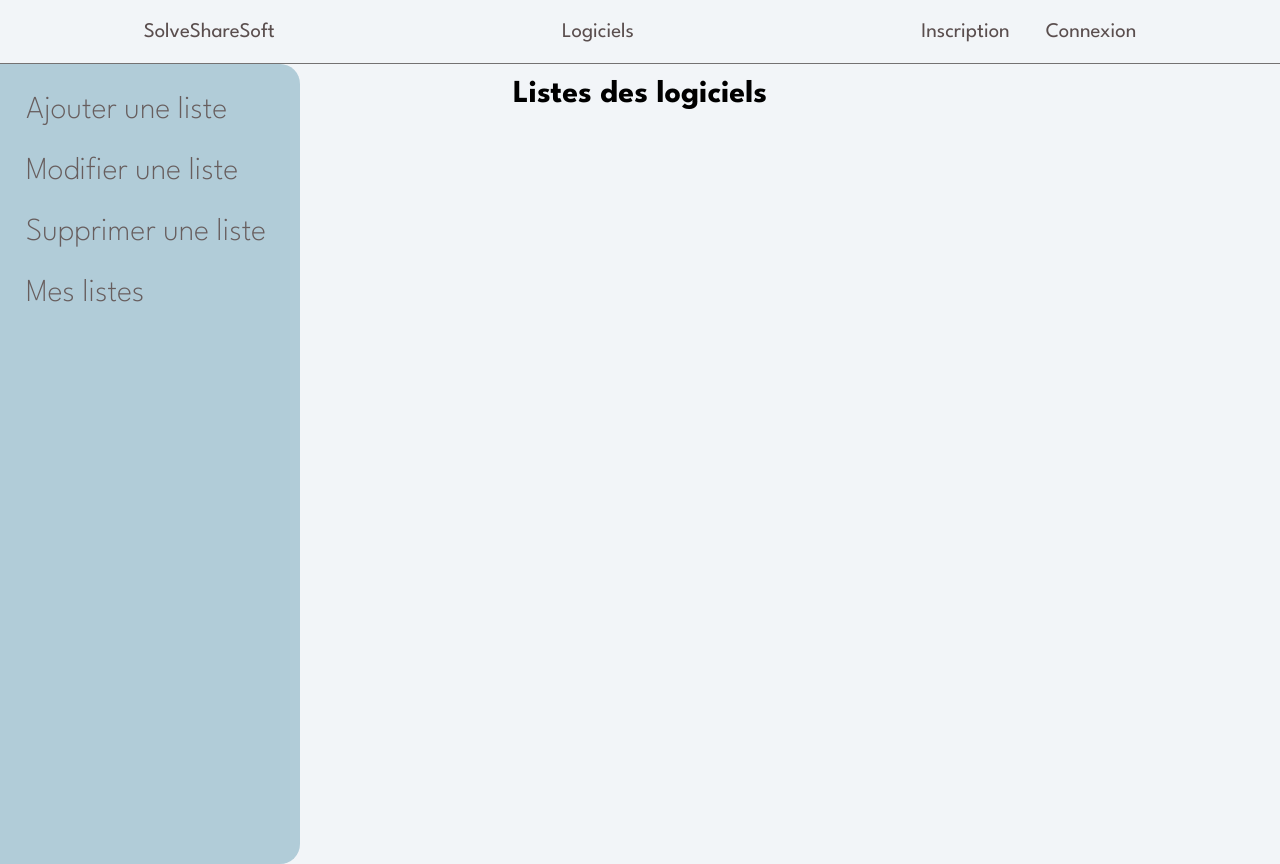
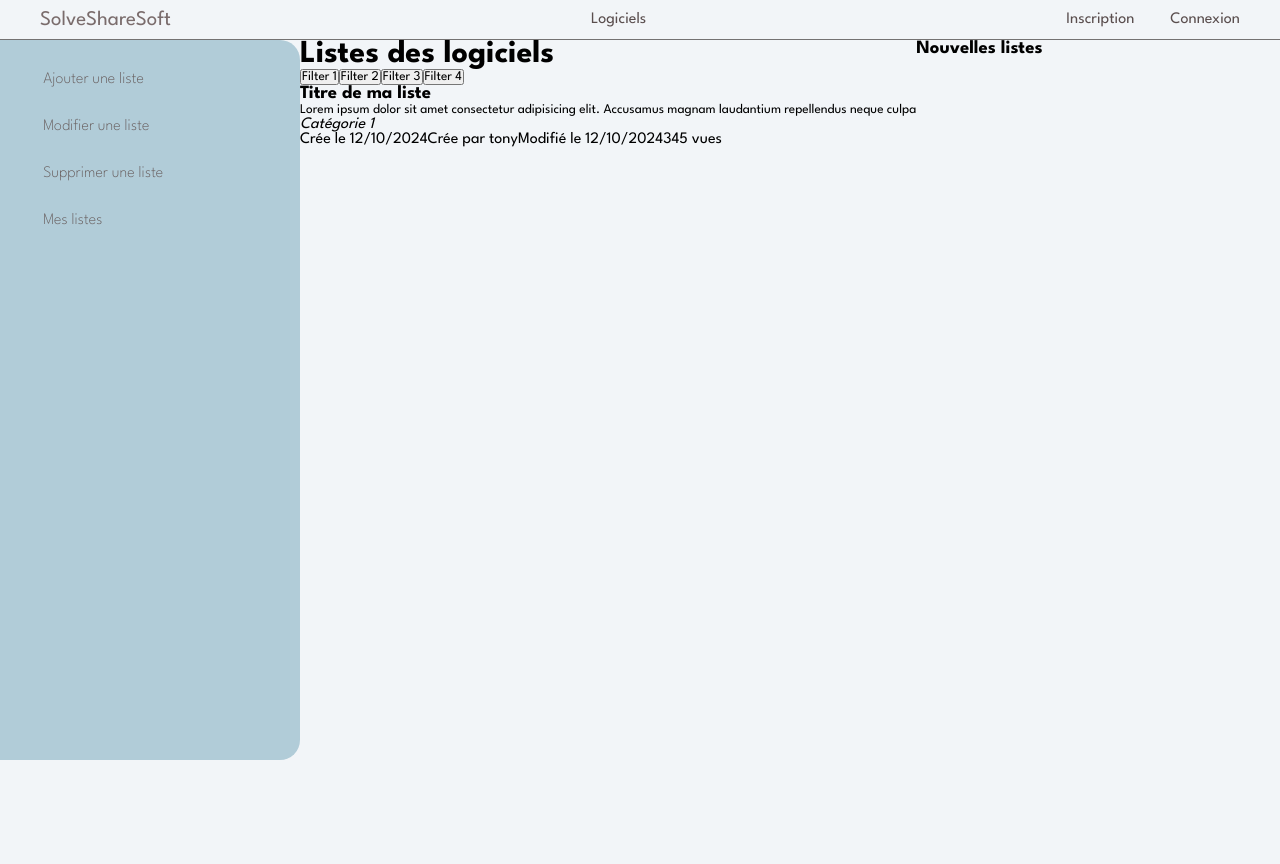
Before and after one commit to tobiridi/SolveShareSoft, an Angular app in the folder SolveShareSoft-Frontend/: page /softwares in a window 1280 px wide. After the commit the page ends 800 px from the top, so only its background shows below. Built offline with nearby package versions, Linux system fonts and the light colour scheme.

Commit message:
[IMP] global style

```diff
--- a/SolveShareSoft-Frontend/src/app/app.component.html
+++ b/SolveShareSoft-Frontend/src/app/app.component.html
@@ -1 +1,10 @@
-<router-outlet></router-outlet>
+<header>
+    <app-navbar></app-navbar>
+</header>
+<main>
+    <!--TODO: dynamic sidebar-->
+    <router-outlet></router-outlet>
+</main>
+<footer>
+
+</footer>
--- a/SolveShareSoft-Frontend/src/app/app.component.ts
+++ b/SolveShareSoft-Frontend/src/app/app.component.ts
@@ -1,12 +1,13 @@
 import { Component } from '@angular/core';
 import { RouterOutlet } from '@angular/router';
+import { NavbarComponent } from "./navbar/navbar.component";
 
 @Component({
     selector: 'app-root',
     standalone: true,
     templateUrl: './app.component.html',
     styleUrl: './app.component.scss',
-    imports: [RouterOutlet]
+    imports: [RouterOutlet, NavbarComponent]
 })
 export class AppComponent {
 
--- a/SolveShareSoft-Frontend/src/app/errorpage/errorpage.component.html
+++ b/SolveShareSoft-Frontend/src/app/errorpage/errorpage.component.html
@@ -1,6 +1,2 @@
-<header>
-    <h1>404 Page non trouvée</h1>
-</header>
-<main>
-    <p>Redirection vers la page d'accueil...</p>
-</main>
+<h1>404 Page non trouvée</h1>
+<p>Redirection vers la page d'accueil...</p>
--- a/SolveShareSoft-Frontend/src/app/home/home.component.html
+++ b/SolveShareSoft-Frontend/src/app/home/home.component.html
@@ -1,4 +1 @@
-<app-navbar></app-navbar>
-<header>
-    <h1>Bienvenue sur la page d'accueil</h1>
-</header>
+<h1>Bienvenue sur la page d'accueil</h1>
--- a/SolveShareSoft-Frontend/src/app/login/login.component.html
+++ b/SolveShareSoft-Frontend/src/app/login/login.component.html
@@ -1,8 +1,4 @@
-<app-navbar></app-navbar>
-<header>
 <h1>Formulaire de connexion</h1>
-</header>
-<main>
 <form action="#" method="post" [formGroup]="loginForm" class="login" (ngSubmit)="validLoginForm()">
     <label for="email">Email</label><input type="email" name="email" id="email" formControlName="email">
     <label for="password">Mot de passe</label><input type="password" name="password" id="password" formControlName="password">
@@ -17,4 +13,3 @@
         }
     </div>
 </form>
-</main>
--- a/SolveShareSoft-Frontend/src/app/navbar/navbar.component.scss
+++ b/SolveShareSoft-Frontend/src/app/navbar/navbar.component.scss
@@ -1,22 +1,21 @@
 .navbar {
     display: flex;
     flex-direction: row;
-    justify-content: space-around;
+    justify-content: space-between;
     align-items: center;
     border-bottom: 1px solid #747272;
-    height: 4rem;
+    height: 100%;
+    padding: 0 2.5rem;
 
     .logo {
         a {
             font-size: 1.3rem;
-            color: #5a4e4e;
+            color: #7a6c6c;
             text-decoration: none;
         }
 
         a:hover {
             color: #101010;
-            text-decoration: underline;
-            // font-size: 1.5rem;
         }
     }
 
@@ -32,7 +31,7 @@
             list-style: none;
 
             a {
-                font-size: 1.3rem;
+                font-size: 1rem;
                 text-decoration: none;
                 color: #5a4e4e;
                 transition: all 0.3s ease-out;
@@ -50,7 +49,6 @@
             margin-right: 0px;
         }
     }
-}
 
     .register-login {
         display: flex;
@@ -58,3 +56,4 @@
         justify-content: space-between;
         gap: 1rem;
     }
+}
--- a/SolveShareSoft-Frontend/src/app/register/register.component.html
+++ b/SolveShareSoft-Frontend/src/app/register/register.component.html
@@ -1,8 +1,4 @@
-<app-navbar></app-navbar>
-<header>
 <h1>Formulaire d'inscription</h1>
-</header>
-<main>
 <form action="#" method="post" [formGroup]="registerFrom" class="register" (ngSubmit)="validRegisterForm()">
     @switch (currentPage) {
         @case (1) {
@@ -51,4 +47,3 @@
         <p>Le mot de passe doit être de min 8 caractères.</p>
     </section>
 </form>
-</main>
--- a/SolveShareSoft-Frontend/src/app/sidebar/sidebar.component.scss
+++ b/SolveShareSoft-Frontend/src/app/sidebar/sidebar.component.scss
@@ -1,34 +1,33 @@
+:host {
+    height: 100%;
+}
+
 .sidebar {
-    position: absolute;
     width: 300px;
-    height: 100vh;
     background-color: #b1ccd8;
-    padding-left: 1rem;
+    height: 100%;
+    padding: 2rem;
     border-top-right-radius: 20px;
     border-bottom-right-radius: 20px;
+
+    li {
+        user-select: none;
+        list-style: none;
+        margin-bottom: 2rem;
+
+        a {
+            font-size: 1rem;
+            padding: 0.5rem 0.7rem;
+            text-decoration: none;
+            color: #675d5d;
+            font-weight: 200;
+            cursor: pointer;
+        }
+
+        a:hover {
+            color: #101010;
+            background-color: #c2e9b1;
+            border-radius: 20px;
+        }
+    }
 }
-
-.sidebar ul {
-    position: relative;
-}
-
-.sidebar li {
-    user-select: none;
-    list-style: none;
-    margin: 2rem 0;
-}
-
-.sidebar li a {
-    font-size: 2rem;
-    text-decoration: none;
-    color: #675d5d;
-    cursor: pointer;
-    padding: 5px 10px;
-    font-weight: 200;
-}
-
-.sidebar li a:hover {
-    color: #101010;
-    background-color: #c2e9b1;
-    border-radius: 20px;
-}
--- a/SolveShareSoft-Frontend/src/app/softwares/softwares.component.html
+++ b/SolveShareSoft-Frontend/src/app/softwares/softwares.component.html
@@ -1,16 +1,15 @@
-<app-navbar></app-navbar>
 <app-sidebar></app-sidebar>
-<header>
+<div class="container">
+    <div class="content">
         <h1>Listes des logiciels</h1>
-</header>
-<main>
-    <!-- <div class="filters">
+        <div class="content-filters">
             <button type="button">Filter 1</button>
             <button type="button">Filter 2</button>
             <button type="button">Filter 3</button>
             <button type="button">Filter 4</button>
         </div>
 
+        <div class="content-softlist">
             <article class="list-container">
                 <h3>Titre de ma liste</h3>
                 <p><small>Lorem ipsum dolor sit amet consectetur adipisicing elit. Accusamus magnam laudantium repellendus neque culpa</small></p>
@@ -22,12 +21,15 @@
                     <span>345 vues</span>
                 </p>
             </article>
-
-    <aside>
-        <h3>Nouvelles listes</h3>
-    </aside> -->
+        </div>
 
         <!-- TODO: not implemented -->
         <!-- <div class="pagination">
         </div> -->
-</main>
+    </div>
+
+    <aside class="news">
+        <h3>Nouvelles listes</h3>
+    </aside>
+
+</div>
--- a/SolveShareSoft-Frontend/src/app/softwares/softwares.component.scss
+++ b/SolveShareSoft-Frontend/src/app/softwares/softwares.component.scss
@@ -1,10 +1,7 @@
-header {
-    text-align: center;
+:host {
+    display: flex;
+    justify-content: space-between;
+    align-items: center;
+    width: 100%;
+    height: 100%;
 }
-
-main {
-    position: relative;
-    display: flex;
-    justify-content: center;
-    align-items: center;
-}
--- a/SolveShareSoft-Frontend/src/styles.scss
+++ b/SolveShareSoft-Frontend/src/styles.scss
@@ -17,11 +17,24 @@
 
 body {
     background-color: #f2f5f8;
+
+    header, footer {
+        height: 5vh;
     }
 
-header, main {
-    margin: 1rem;
-    // outline: 2px solid red;
+    main {
+        display: flex;
+        flex-direction: row;
+        justify-content: center;
+        align-items: center;
+        width: 100%;
+        height: 90vh;
+
+        .container {
+            width: 100%;
+            height: 100%;
+            display: flex;
+            flex-direction: row;
         }
 
         form .errorMessage {
@@ -30,3 +43,5 @@ form .errorMessage {
             color: #ff2222;
             user-select: none;
         }
+    }
+}
```
Also changed, not shown: SolveShareSoft-Frontend/src/app/navbar/navbar.component.html (indentation only). Lines whose indentation alone changed are shown as unchanged.
